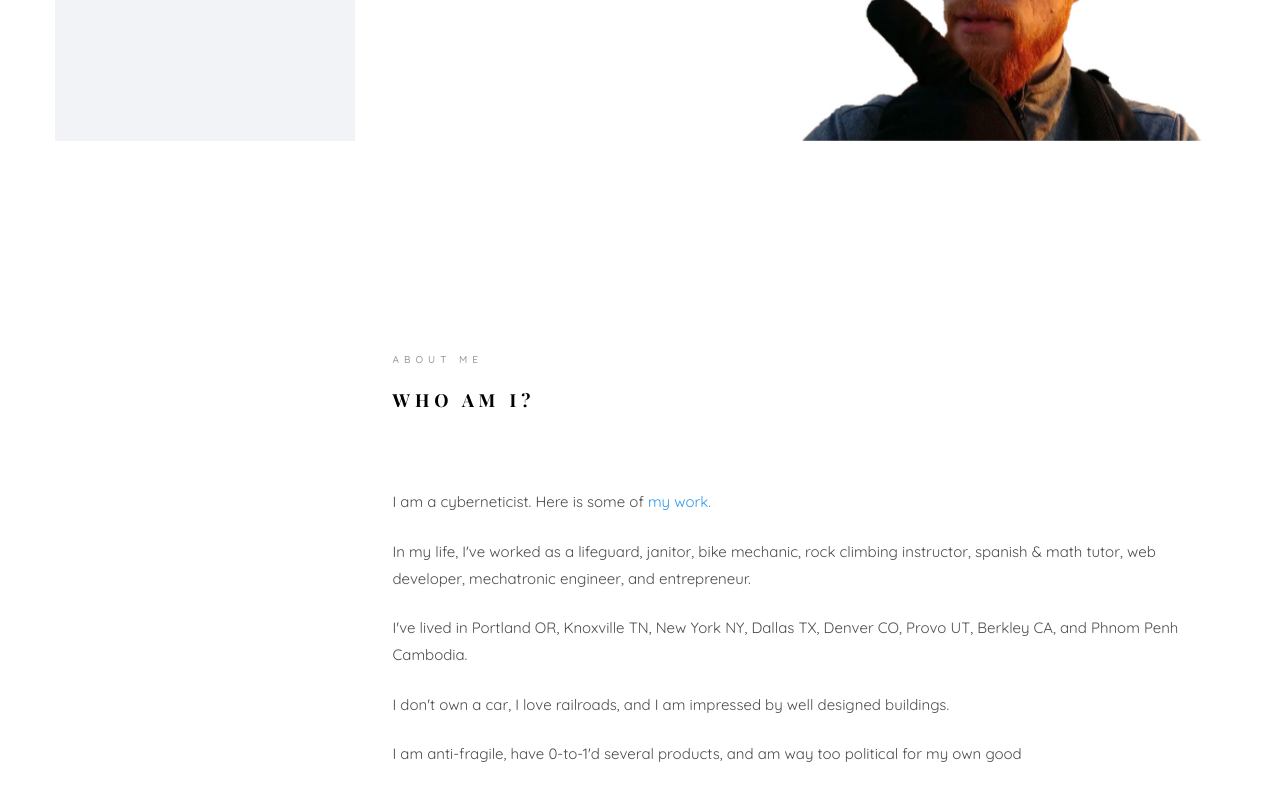
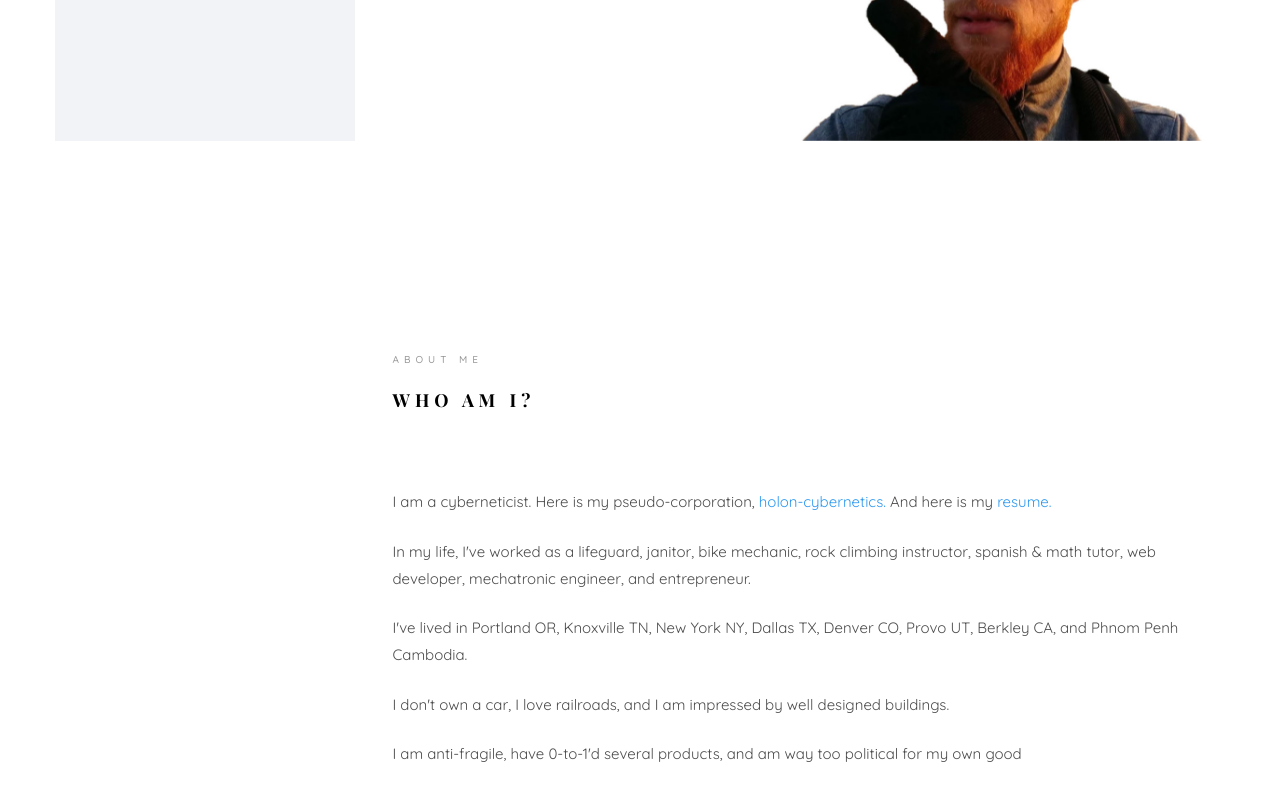
Before and after one commit to SlightlyCyborg/collinalexbell.com, a plain HTML site: page index.html in a window 1280 px wide. Shown: the part 659-1467 px from the top of the page. Drawn offline with nearby package versions, Linux system fonts and the light colour scheme; files whose address does not match are found by name; a web font is replaced by a local one.

Commit message:
holoncybernetics added

```diff
--- a/index.html
+++ b/index.html
@@ -123,7 +123,7 @@
 									<div class="about-desc">
 										<span class="heading-meta">About Me</span>
 										<h2 class="colorlib-heading">Who Am I?</h2>
-										<p>I am a cyberneticist. Here is some of <a href="https://docs.google.com/document/d/1rxvQcfhKS41naCBJ8zD-3mcYQQrsTh7xlPQ79z-Km1o/edit?usp=sharing">my work.</a></p>
+                                        <p>I am a cyberneticist. Here is my pseudo-corporation, <a href='https://holoncybernetics.com'>holon-cybernetics.</a> And here is my <a href="https://docs.google.com/document/d/1rxvQcfhKS41naCBJ8zD-3mcYQQrsTh7xlPQ79z-Km1o/edit?usp=sharing">resume.</a></p>
 										<p>In my life, I've worked as a lifeguard, janitor, bike mechanic, rock climbing instructor, spanish &amp; math tutor, web developer, mechatronic engineer, and entrepreneur.</p>
 										<p>I've lived in Portland OR, Knoxville TN, New York NY, Dallas TX, Denver CO, Provo UT, Berkley CA, and Phnom Penh Cambodia. </p>
 										<p>I don't own a car, I love railroads, and I am impressed by well designed buildings.</p>
```
